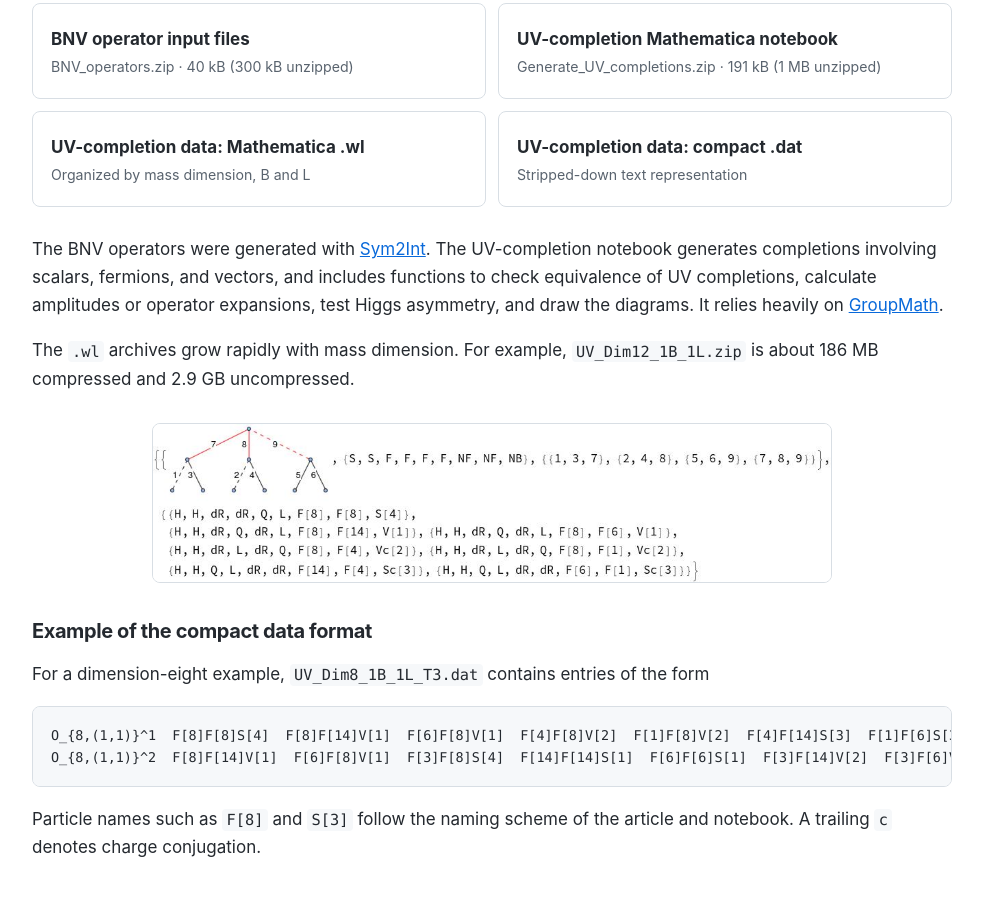
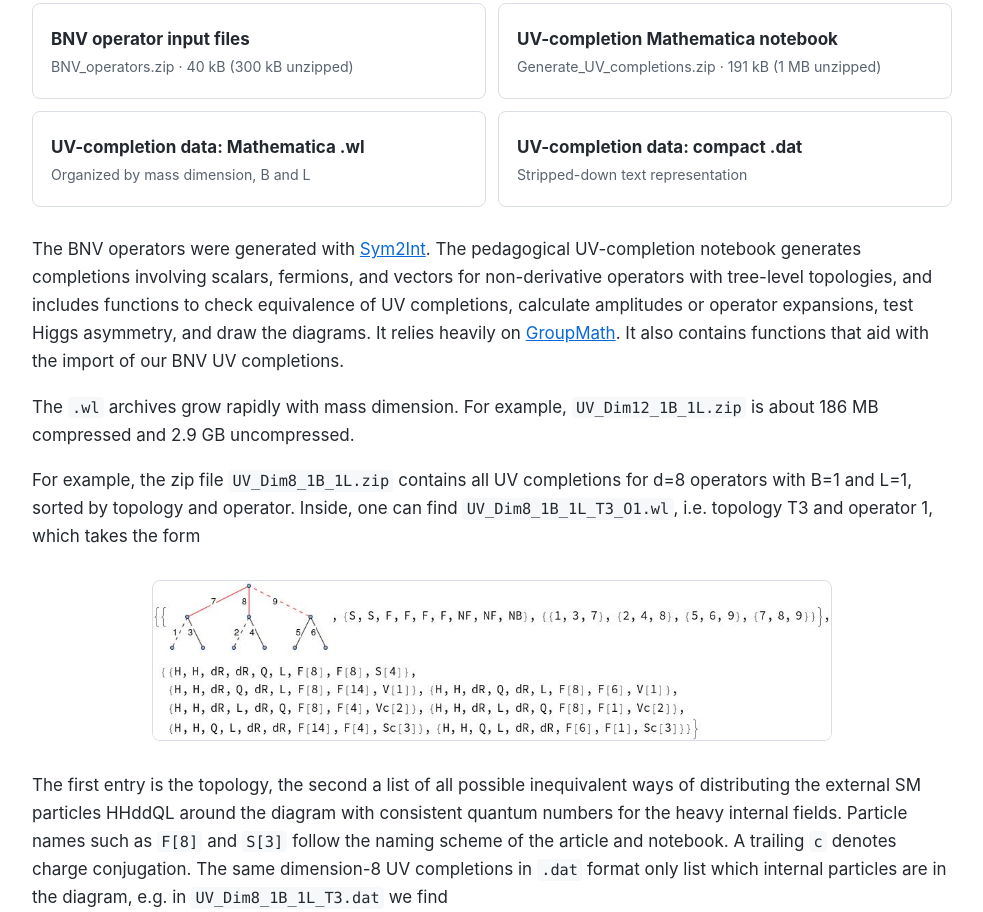
Before and after one commit to julian-heeck/BNV, a plain HTML site: page index.html in a window 1280 px wide. Shown: the part 2544-3456 px from the top of the page, without its empty margins (148-1131 px from the left). Drawn offline with Linux system fonts and the light colour scheme.

Commit message:
Update index.html

```diff
--- a/index.html
+++ b/index.html
@@ -112,31 +112,26 @@ T[7][2]   {"S", "F", "F", "F", "F", "NF", "NB"}   {{1, 3, 6}, {2, 6, 7}, {4, 5,
 
       <p>
         The BNV operators were generated with
-        <a href="https://renatofonseca.net/sym2int">Sym2Int</a>. The UV-completion notebook generates
-        completions involving scalars, fermions, and vectors, and includes functions to check
+        <a href="https://renatofonseca.net/sym2int">Sym2Int</a>. The pedagogical UV-completion notebook generates
+        completions involving scalars, fermions, and vectors for non-derivative operators with tree-level topologies, and includes functions to check
         equivalence of UV completions, calculate amplitudes or operator expansions, test Higgs
         asymmetry, and draw the diagrams. It relies heavily on
-        <a href="https://renatofonseca.net/groupmath/">GroupMath</a>.
+        <a href="https://renatofonseca.net/groupmath/">GroupMath</a>. It also contains functions that aid with the import of our BNV UV completions.
       </p>
       <p>
         The <code>.wl</code> archives grow rapidly with mass dimension. For example,
         <code>UV_Dim12_1B_1L.zip</code> is about 186 MB compressed and 2.9 GB uncompressed.
       </p>
-
+      <p>
+For example, the zip file <code>UV_Dim8_1B_1L.zip</code> contains all UV completions for d=8 operators with B=1 and L=1, sorted by topology and operator. Inside, one can find <code>UV_Dim8_1B_1L_T3_O1.wl</code>, i.e. topology T3 and operator 1, which takes the form
       <figure class="project-figure">
         <img src="images/uvexample.jpg" alt="Dimension-eight UV-completion example showing a topology and allowed particle assignments" loading="lazy">
       </figure>
-
-      <h3>Example of the compact data format</h3>
-      <p>
-        For a dimension-eight example, <code>UV_Dim8_1B_1L_T3.dat</code> contains entries of the form
+The first entry is the topology, the second a list of all possible inequivalent ways of distributing the external SM particles HHddQL around the diagram with consistent quantum numbers for the heavy internal fields. Particle names such as <code>F[8]</code> and <code>S[3]</code> follow the naming scheme of the
+        article and notebook. A trailing <code>c</code> denotes charge conjugation. The same dimension-8 UV completions in <code>.dat</code> format only list which internal particles are in the diagram, e.g. in <code>UV_Dim8_1B_1L_T3.dat</code> we find
       </p>
       <pre class="wide"><code>O_{8,(1,1)}^1  F[8]F[8]S[4]  F[8]F[14]V[1]  F[6]F[8]V[1]  F[4]F[8]V[2]  F[1]F[8]V[2]  F[4]F[14]S[3]  F[1]F[6]S[3]
 O_{8,(1,1)}^2  F[8]F[14]V[1]  F[6]F[8]V[1]  F[3]F[8]S[4]  F[14]F[14]S[1]  F[6]F[6]S[1]  F[3]F[14]V[2]  F[3]F[6]V[2]</code></pre>
-      <p>
-        Particle names such as <code>F[8]</code> and <code>S[3]</code> follow the naming scheme of the
-        article and notebook. A trailing <code>c</code> denotes charge conjugation.
-      </p>
     </section>
 
     <section class="contact">
```
